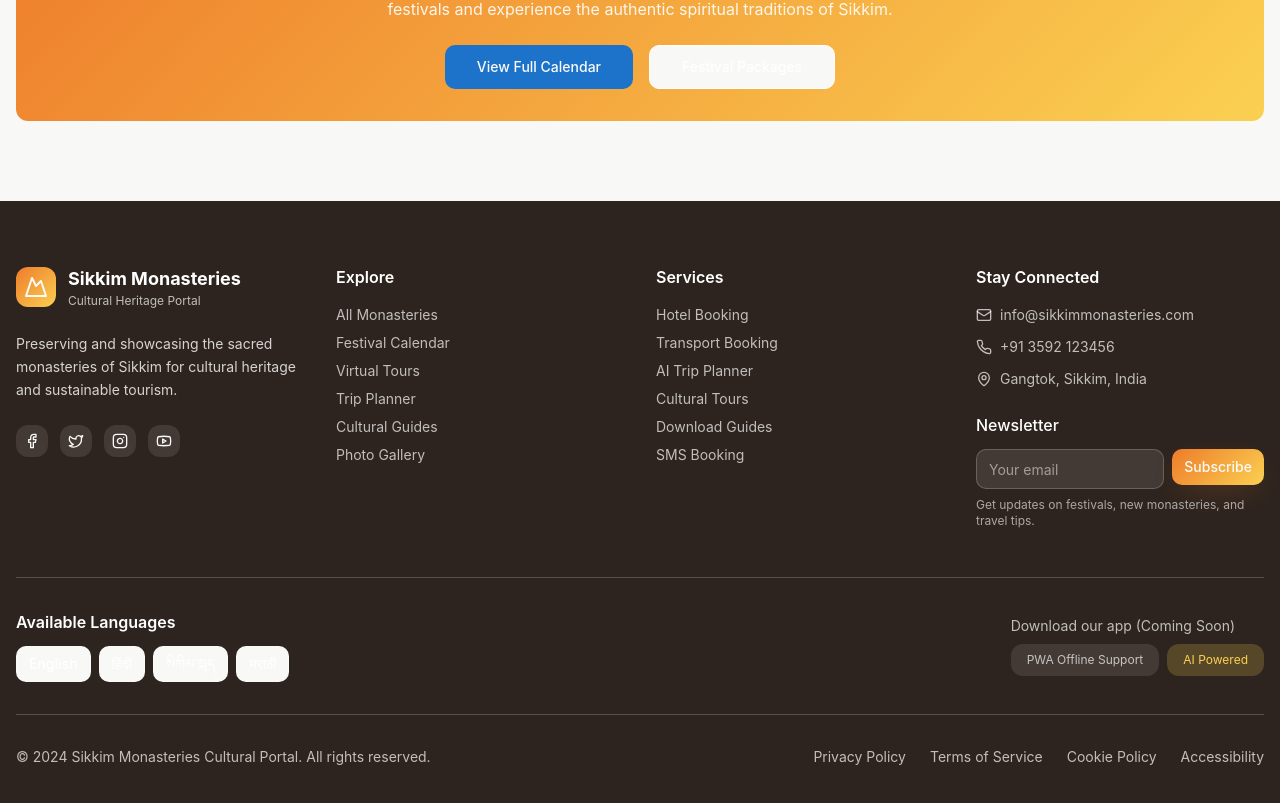
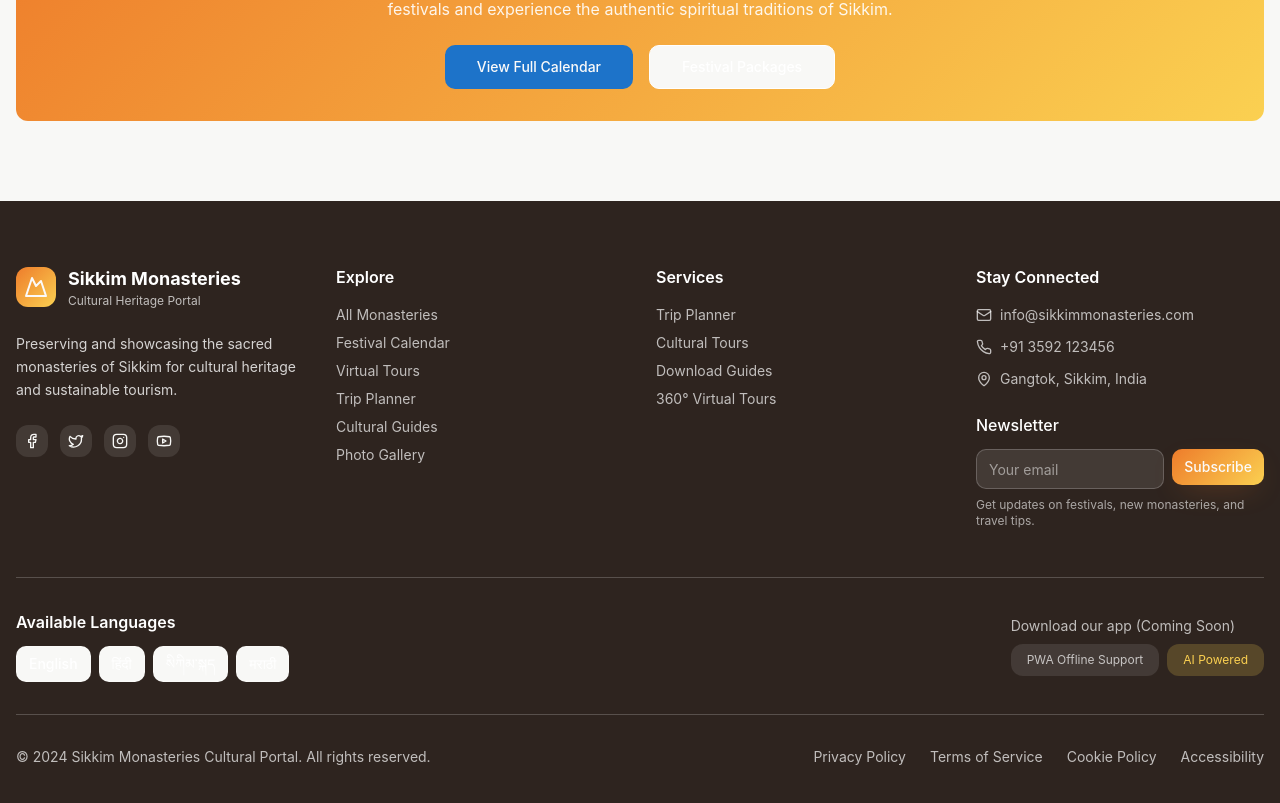
Before and after one commit to aryajsurpuriyasd/sikkim-temple-trails, a React (Vite) app: page / in a window 1280 px wide. Shown: the part 4773-5576 px from the top of the page. Built offline with nearby package versions, Linux system fonts and the light colour scheme.

Commit message:
Remove SMS booking functionality

```diff
--- a/src/components/Footer.tsx
+++ b/src/components/Footer.tsx
@@ -57,12 +57,10 @@ const Footer = () => {
             <h4 className="font-semibold text-white mb-4">Services</h4>
             <ul className="space-y-2 text-sm">
               {[
-                "Hotel Booking",
-                "Transport Booking",
-                "AI Trip Planner",
+                "Trip Planner",
                 "Cultural Tours",
                 "Download Guides",
-                "SMS Booking"
+                "360° Virtual Tours"
               ].map((service, index) => (
                 <li key={index}>
                   <a href={`#${service.toLowerCase().replace(' ', '-')}`} className="text-white/70 hover:text-white transition-colors">
```
